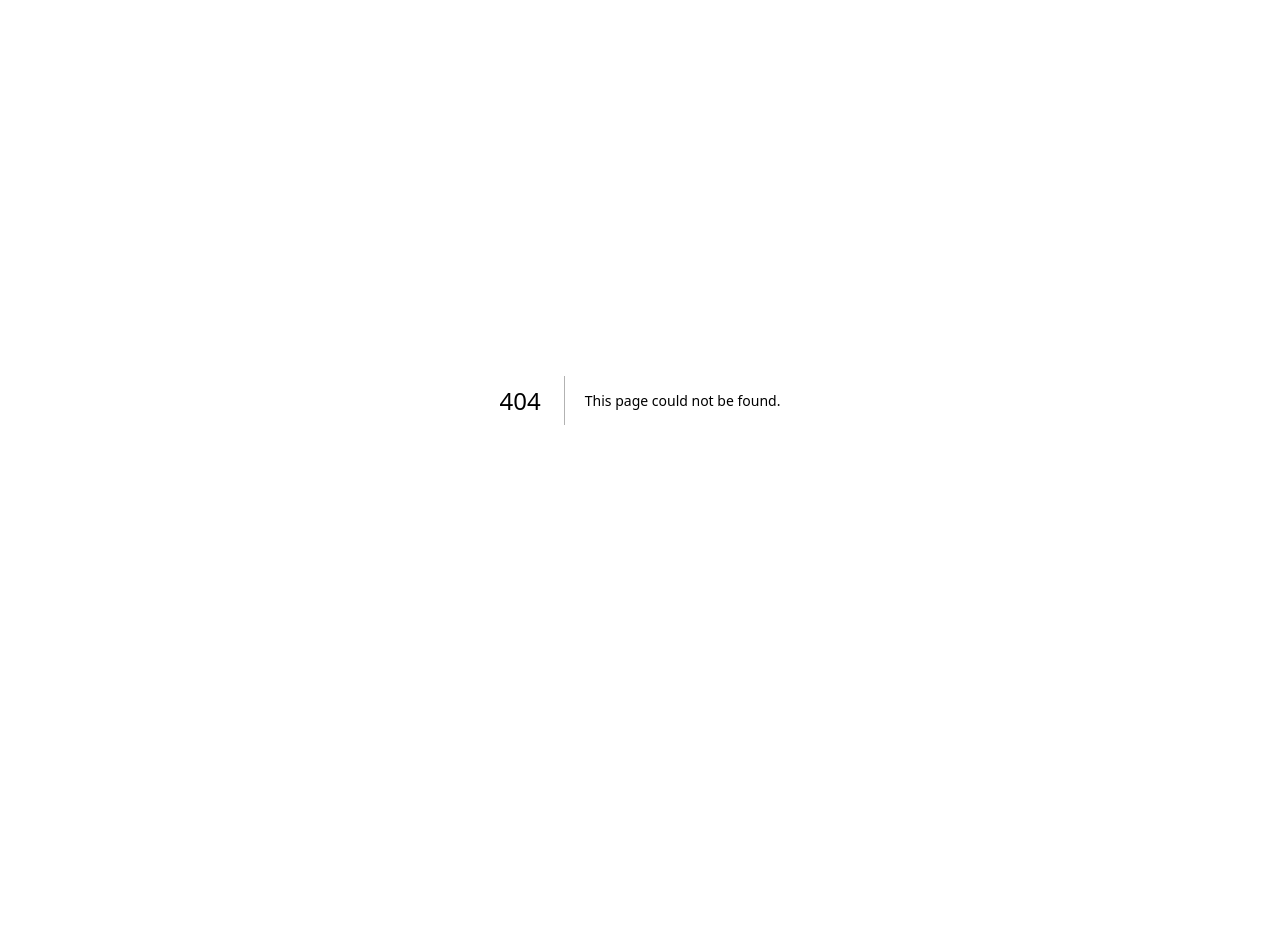
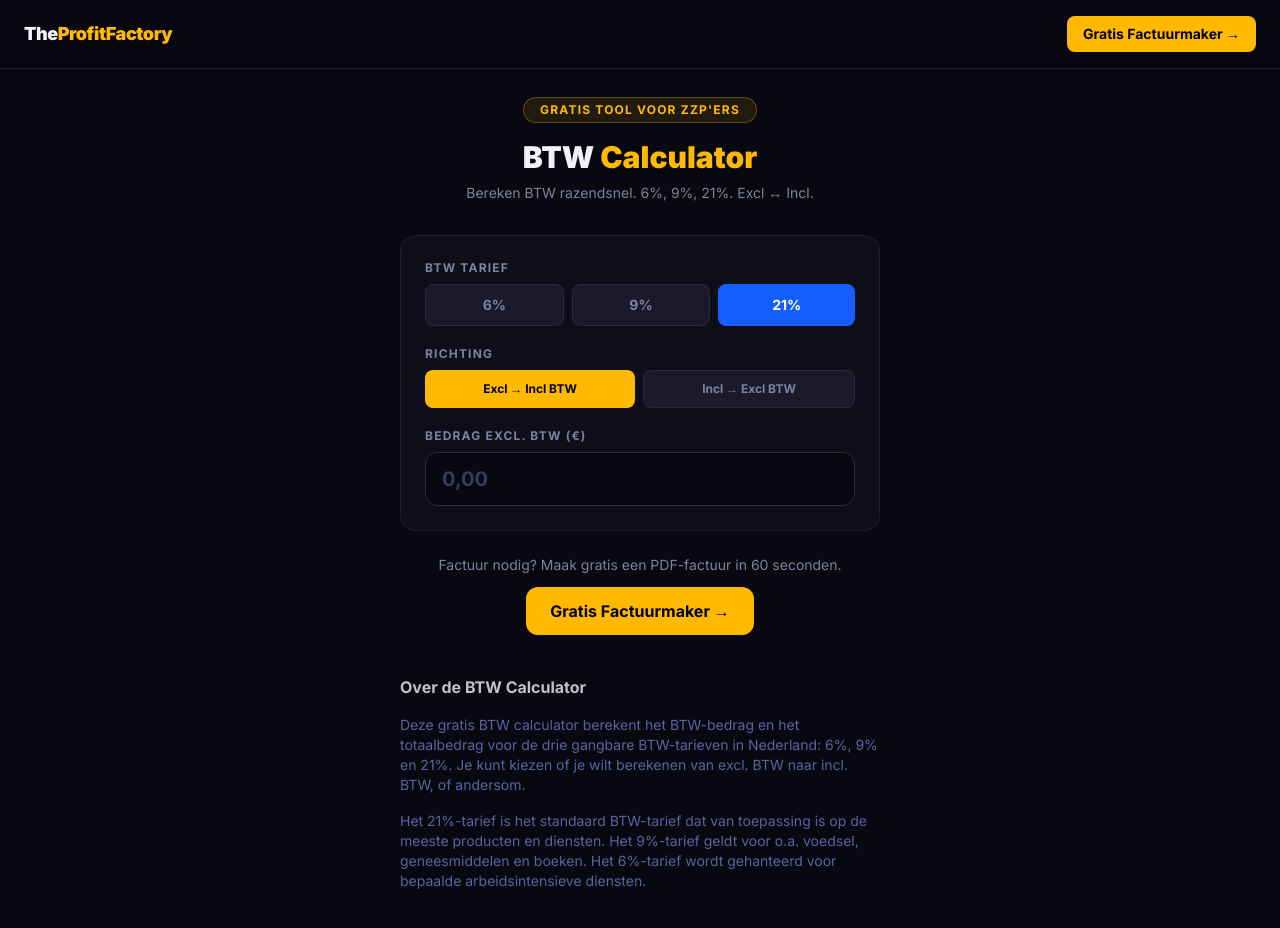
Before and after one commit to Wilcohennink/moneymachine, a Next.js app: page /btw-calculator in a window 1280 px wide. Before the commit this address had no page. Shown: the top 928 px of the page. Before the commit the page ends 800 px from the top, so only its background shows below. Built offline with nearby package versions, Linux system fonts and the light colour scheme.

Commit message:
feat: add BTW calculator for Dutch ZZP'ers at /btw-calculator
6%/9%/21% BTW berekening, excl↔incl toggle, live resultaten
Cross-link naar /invoice-generator voor funnel

Co-Authored-By: Paperclip <noreply@paperclip.ing>

```diff
--- /dev/null
+++ b/app/btw-calculator/BTWCalculatorClient.tsx
@@ -0,0 +1,180 @@
+"use client";
+
+import { useState } from "react";
+import Link from "next/link";
+
+export default function BTWCalculatorClient() {
+  const [amount, setAmount] = useState<string>("");
+  const [rate, setRate] = useState<number>(21);
+  const [direction, setDirection] = useState<"excl" | "incl">("excl");
+
+  const numAmount = parseFloat(amount) || 0;
+
+  let exclBTW = 0;
+  let btwAmount = 0;
+  let inclBTW = 0;
+
+  if (numAmount > 0) {
+    if (direction === "excl") {
+      exclBTW = numAmount;
+      btwAmount = numAmount * (rate / 100);
+      inclBTW = numAmount + btwAmount;
+    } else {
+      inclBTW = numAmount;
+      exclBTW = numAmount / (1 + rate / 100);
+      btwAmount = inclBTW - exclBTW;
+    }
+  }
+
+  const fmt = (n: number) =>
+    "€ " +
+    n.toFixed(2).replace(".", ",").replace(/\B(?=(\d{3})+(?!\d))/g, ".");
+
+  const hasResult = numAmount > 0;
+
+  return (
+    <div className="min-h-screen bg-[#080810] text-[#f0f0ff] font-sans">
+      {/* NAV */}
+      <nav className="fixed top-0 left-0 right-0 z-50 flex items-center justify-between px-6 py-4 bg-[#080810]/90 backdrop-blur border-b border-[#1e1e30]">
+        <Link href="/" className="font-black text-lg tracking-tight">
+          The<span className="text-amber-400">ProfitFactory</span>
+        </Link>
+        <Link
+          href="/invoice-generator"
+          className="bg-amber-400 hover:bg-amber-300 text-black px-4 py-2 rounded-lg font-bold text-sm transition-colors"
+        >
+          Gratis Factuurmaker →
+        </Link>
+      </nav>
+
+      <main className="pt-24 pb-16 px-4 max-w-lg mx-auto">
+        <div className="text-center mb-8">
+          <div className="inline-block bg-amber-400/10 border border-amber-400/30 rounded-full px-4 py-1 text-amber-400 text-xs font-bold uppercase tracking-widest mb-4">
+            Gratis Tool voor ZZP&apos;ers
+          </div>
+          <h1 className="text-3xl font-black mb-2">
+            BTW <span className="text-amber-400">Calculator</span>
+          </h1>
+          <p className="text-[#8080a0] text-sm">
+            Bereken BTW razendsnel. 6%, 9%, 21%. Excl ↔ Incl.
+          </p>
+        </div>
+
+        <div className="bg-[#0e0e1a] border border-[#1e1e30] rounded-2xl p-6 space-y-5">
+          {/* BTW Rate */}
+          <div>
+            <label className="block text-xs font-bold text-[#8080a0] uppercase tracking-widest mb-2">
+              BTW Tarief
+            </label>
+            <div className="flex gap-2">
+              {[6, 9, 21].map((r) => (
+                <button
+                  key={r}
+                  onClick={() => setRate(r)}
+                  className={`flex-1 py-2.5 rounded-lg font-bold text-sm transition-colors ${
+                    rate === r
+                      ? "bg-blue-600 text-white"
+                      : "bg-[#1a1a2a] text-[#8080a0] hover:text-white border border-[#2a2a3a]"
+                  }`}
+                >
+                  {r}%
+                </button>
+              ))}
+            </div>
+          </div>
+
+          {/* Direction */}
+          <div>
+            <label className="block text-xs font-bold text-[#8080a0] uppercase tracking-widest mb-2">
+              Richting
+            </label>
+            <div className="flex gap-2">
+              <button
+                onClick={() => setDirection("excl")}
+                className={`flex-1 py-2.5 rounded-lg font-bold text-xs transition-colors ${
+                  direction === "excl"
+                    ? "bg-amber-400 text-black"
+                    : "bg-[#1a1a2a] text-[#8080a0] hover:text-white border border-[#2a2a3a]"
+                }`}
+              >
+                Excl → Incl BTW
+              </button>
+              <button
+                onClick={() => setDirection("incl")}
+                className={`flex-1 py-2.5 rounded-lg font-bold text-xs transition-colors ${
+                  direction === "incl"
+                    ? "bg-amber-400 text-black"
+                    : "bg-[#1a1a2a] text-[#8080a0] hover:text-white border border-[#2a2a3a]"
+                }`}
+              >
+                Incl → Excl BTW
+              </button>
+            </div>
+          </div>
+
+          {/* Amount Input */}
+          <div>
+            <label className="block text-xs font-bold text-[#8080a0] uppercase tracking-widest mb-2">
+              {direction === "excl" ? "Bedrag excl. BTW (€)" : "Bedrag incl. BTW (€)"}
+            </label>
+            <input
+              type="number"
+              value={amount}
+              onChange={(e) => setAmount(e.target.value)}
+              placeholder="0,00"
+              min="0"
+              step="0.01"
+              className="w-full bg-[#080810] border border-[#2a2a3a] focus:border-amber-400 rounded-xl px-4 py-3 text-xl font-bold text-white placeholder-[#3a3a5a] outline-none transition-colors"
+            />
+          </div>
+
+          {/* Results */}
+          {hasResult && (
+            <div className="bg-[#080810] rounded-xl p-4 space-y-3 border border-[#2a2a3a]">
+              <div className="flex justify-between items-center py-2 border-b border-[#1e1e30]">
+                <span className="text-[#8080a0] text-sm">Nettobedrag (excl. BTW)</span>
+                <span className="font-bold">{fmt(exclBTW)}</span>
+              </div>
+              <div className="flex justify-between items-center py-2 border-b border-[#1e1e30]">
+                <span className="text-[#8080a0] text-sm">BTW bedrag ({rate}%)</span>
+                <span className="font-bold">{fmt(btwAmount)}</span>
+              </div>
+              <div className="flex justify-between items-center py-2">
+                <span className="text-[#8080a0] text-sm font-bold">Totaal incl. BTW</span>
+                <span className="text-amber-400 text-xl font-black">{fmt(inclBTW)}</span>
+              </div>
+            </div>
+          )}
+        </div>
+
+        {/* CTA */}
+        <div className="mt-6 text-center">
+          <p className="text-[#8080a0] text-sm mb-3">
+            Factuur nodig? Maak gratis een PDF-factuur in 60 seconden.
+          </p>
+          <Link
+            href="/invoice-generator"
+            className="inline-block bg-amber-400 hover:bg-amber-300 text-black font-bold px-6 py-3 rounded-xl transition-colors"
+          >
+            Gratis Factuurmaker →
+          </Link>
+        </div>
+
+        {/* SEO Content */}
+        <div className="mt-10 space-y-4 text-sm text-[#6060a0]">
+          <h2 className="text-[#c0c0d0] font-bold text-base">Over de BTW Calculator</h2>
+          <p>
+            Deze gratis BTW calculator berekent het BTW-bedrag en het totaalbedrag voor de drie
+            gangbare BTW-tarieven in Nederland: 6%, 9% en 21%. Je kunt kiezen of je wilt
+            berekenen van excl. BTW naar incl. BTW, of andersom.
+          </p>
+          <p>
+            Het 21%-tarief is het standaard BTW-tarief dat van toepassing is op de meeste
+            producten en diensten. Het 9%-tarief geldt voor o.a. voedsel, geneesmiddelen en
+            boeken. Het 6%-tarief wordt gehanteerd voor bepaalde arbeidsintensieve diensten.
+          </p>
+        </div>
+      </main>
+    </div>
+  );
+}
--- /dev/null
+++ b/app/btw-calculator/page.tsx
@@ -0,0 +1,13 @@
+import type { Metadata } from "next";
+import BTWCalculatorClient from "./BTWCalculatorClient";
+
+export const metadata: Metadata = {
+  title: "Gratis BTW Calculator — 6%, 9%, 21% | The Profit Factory",
+  description:
+    "Bereken BTW razendsnel. Excl naar incl BTW of incl naar excl. Direct resultaat voor 6%, 9% en 21% BTW-tarief. Gratis voor ZZP'ers.",
+  keywords: "BTW calculator, BTW berekenen, BTW excl incl, btw 21%, btw 9%, btw 6%, ZZP BTW",
+};
+
+export default function BTWCalculatorPage() {
+  return <BTWCalculatorClient />;
+}
--- a/app/page.tsx
+++ b/app/page.tsx
@@ -36,6 +36,15 @@ export default function Home() {
       badge: "Live",
       badgeColor: "bg-green-500/20 text-green-400 border-green-500/30",
       external: true,
+    },
+    {
+      emoji: "🧮",
+      label: "BTW Calculator",
+      desc: "Bereken BTW razendsnel voor 6%, 9% en 21%. Excl ↔ Incl. Gratis voor ZZP'ers.",
+      href: "/btw-calculator",
+      cta: "Bereken BTW →",
+      badge: "Live",
+      badgeColor: "bg-green-500/20 text-green-400 border-green-500/30",
     },
     {
       emoji: "📄",
```
